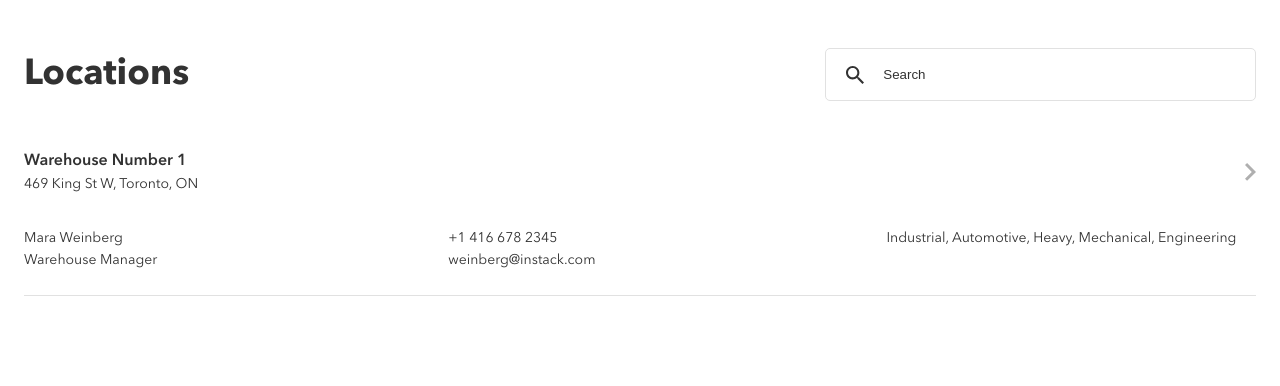
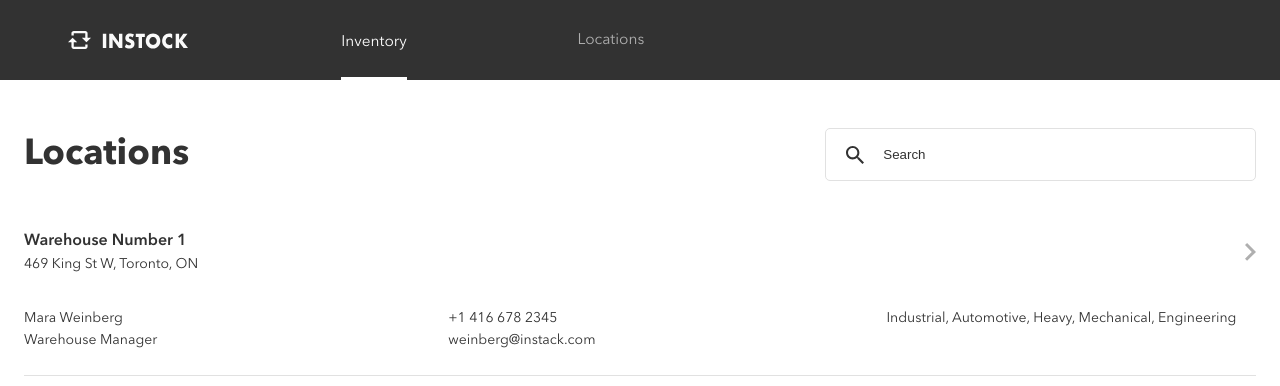
Before and after one commit to Ivan1023/instock-roy-6, a React (Create React App) app in the folder client/: page /warehouses in a window 1280 px wide. Shown: the top 386 px of the page. Built offline with nearby package versions, Linux system fonts and the light colour scheme.

Commit message:
add links to the location page

```diff
--- a/client/src/components/Main/Main.js
+++ b/client/src/components/Main/Main.js
@@ -1,13 +1,13 @@
 import React from 'react';
-import Nav from '../Nav/Nav.js'
+import LocationsPage from '../../pages/LocationsPage/LocationsPage.js';
 
 class Main extends React.Component {
     render() {
 
         return(
-            <div>
-                <Nav />
-            </div>
+            <>
+                <LocationsPage />
+            </>
         )
     }
 }
--- a/client/src/components/nav/nav.js
+++ b/client/src/components/Nav/Nav.js
@@ -5,19 +5,18 @@ import logo from '../../assets/Logo/Logo-instock.svg'
 
 
 
-export default class Nav extends React.Component{
-    render(){
+export default class Nav extends React.Component {
+    render() {
         return (
-            <div className="nav">
+            <header className="nav">
                 <div className="nav__logo-container">
                     <img className="nav__logo" src={logo} alt="instock logo"></img>
                 </div>
                 <div className="nav__links-container">
                     <Link className="nav__inventory-link nav__active-link">Inventory</Link>
-                    <Link className="nav__location-link">Locations</Link>
+                    <Link to="/" className="nav__location-link">Locations</Link>
                 </div>
-            </div>
-
+            </header>
         )
     }
 }
--- a/client/src/pages/LocationsPage/LocationsPage.js
+++ b/client/src/pages/LocationsPage/LocationsPage.js
@@ -1,10 +1,14 @@
 import React from 'react';
 import './LocationsPage.scss';
 import WareHouse from '../../components/WareHouse/WareHouse';
+import Nav from '../../components/Nav/Nav';
 
 class LocationsPage extends React.Component {
     render() {
         return (
+            <>
+                <Nav />
+                <main>
                     <section className="main__content">
                         <article className="main__content-header">
                             <h1 className="main__content-header__title"> Locations </h1>
@@ -12,6 +16,8 @@ class LocationsPage extends React.Component {
                         </article>
                         <WareHouse />
                     </section>
+                </main>
+            </>
         )
     }
 }
```
Also changed, not shown: client/src/components/Nav/Nav.scss (renamed from client/src/components/nav/nav.scss). Lines whose indentation alone changed are shown as unchanged.
